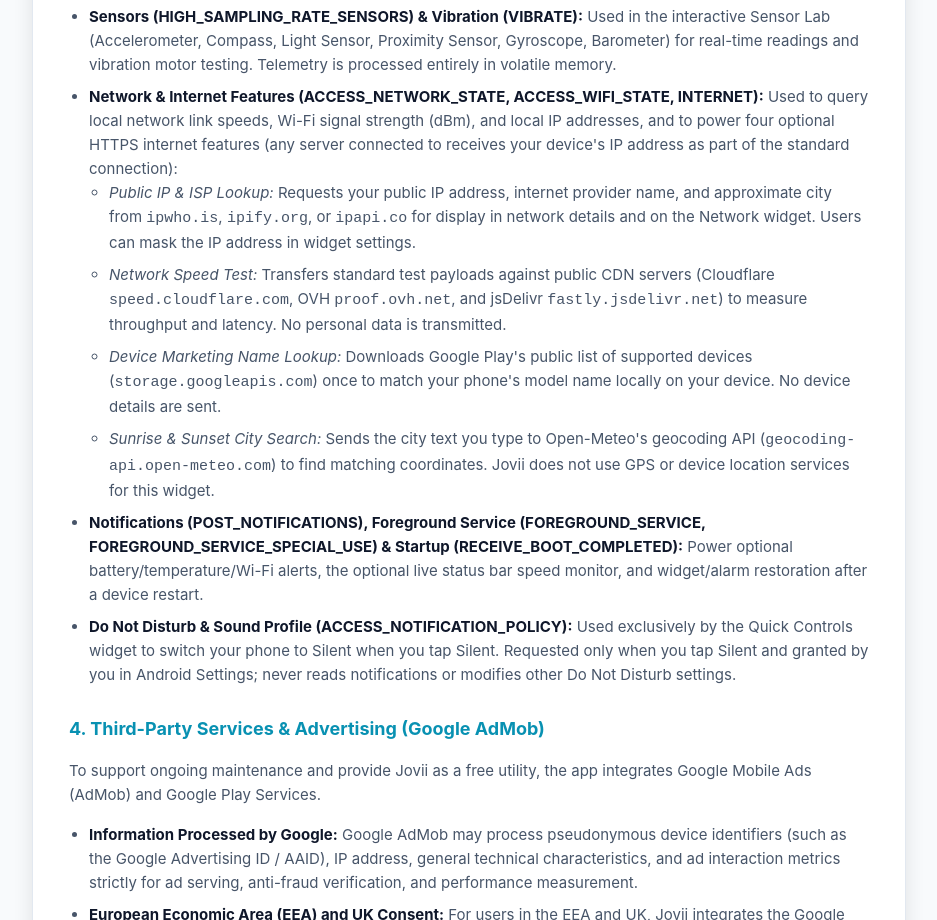
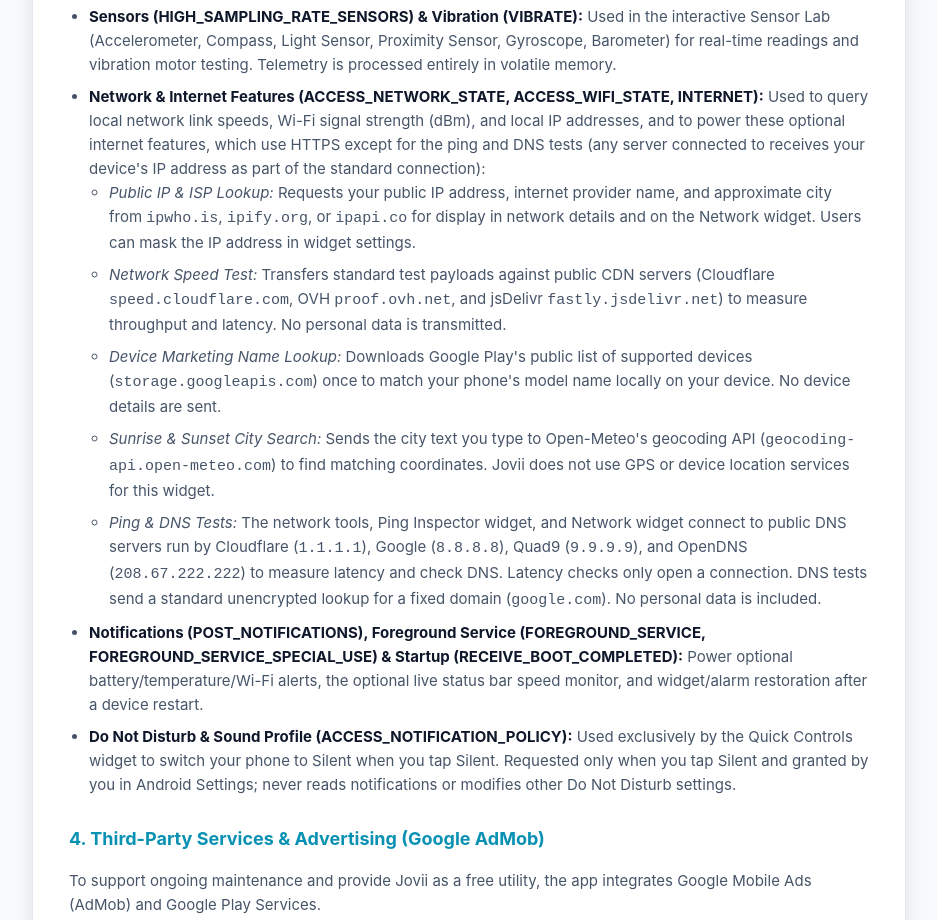
Before and after one commit to bikrampratapsingh/bikrampratapsingh.github.io, a plain HTML site: page jovii/index.html in a window 1280 px wide. Shown: the part 1618-2538 px from the top of the page, without its empty margins (171-1108 px from the left). Drawn offline with Linux system fonts and the light colour scheme.

Commit message:
jovii: disclose ping and DNS tests in privacy policy
Co-Authored-By: Claude Opus 5.5 <noreply@anthropic.com>

```diff
--- a/jovii/index.html
+++ b/jovii/index.html
@@ -125,7 +125,7 @@
             <strong>Application:</strong> Jovii - Device & Hardware Info<br>
             <strong>Package:</strong> com.bps.jovii<br>
             <strong>Developer:</strong> Jovii Studio<br>
-            <strong>Effective Date:</strong> October 27, 2026<br>
+            <strong>Effective Date:</strong> November 6, 2026<br>
             <strong>Public Policy URL:</strong> <a href="https://bikrampratapsingh.github.io/jovii/">https://bikrampratapsingh.github.io/jovii/</a>
         </div>
 
@@ -152,12 +152,13 @@
             <li><strong>Bluetooth &amp; Nearby Devices (BLUETOOTH, BLUETOOTH_CONNECT, NEARBY_WIFI_DEVICES):</strong> Declared with the <code>neverForLocation</code> flag. Used exclusively to read Wi-Fi connection details on Android 13+ and to detect connected Bluetooth audio accessories (such as wireless earbuds) and their battery level for display within the app and on the Bluetooth Earbuds widget. Never used to track physical location or scan for beacons.</li>
             <li><strong>Biometric Scanner (USE_BIOMETRIC):</strong> Used during interactive hardware diagnostics to verify the availability, security tier (Class 3 Strong / Weak), and responsiveness of biometric hardware (fingerprint scanner or face unlock). Authentication is executed exclusively by Android's secure <code>BiometricPrompt</code> and processed inside the device's hardware-isolated Secure Enclave / TEE. Jovii receives only an ephemeral pass/fail validation signal and never accesses biometric data or fingerprint/face templates.</li>
             <li><strong>Sensors (HIGH_SAMPLING_RATE_SENSORS) &amp; Vibration (VIBRATE):</strong> Used in the interactive Sensor Lab (Accelerometer, Compass, Light Sensor, Proximity Sensor, Gyroscope, Barometer) for real-time readings and vibration motor testing. Telemetry is processed entirely in volatile memory.</li>
-            <li><strong>Network &amp; Internet Features (ACCESS_NETWORK_STATE, ACCESS_WIFI_STATE, INTERNET):</strong> Used to query local network link speeds, Wi-Fi signal strength (dBm), and local IP addresses, and to power four optional HTTPS internet features (any server connected to receives your device's IP address as part of the standard connection):
+            <li><strong>Network &amp; Internet Features (ACCESS_NETWORK_STATE, ACCESS_WIFI_STATE, INTERNET):</strong> Used to query local network link speeds, Wi-Fi signal strength (dBm), and local IP addresses, and to power these optional internet features, which use HTTPS except for the ping and DNS tests (any server connected to receives your device's IP address as part of the standard connection):
                 <ul>
                     <li><em>Public IP &amp; ISP Lookup:</em> Requests your public IP address, internet provider name, and approximate city from <code>ipwho.is</code>, <code>ipify.org</code>, or <code>ipapi.co</code> for display in network details and on the Network widget. Users can mask the IP address in widget settings.</li>
                     <li><em>Network Speed Test:</em> Transfers standard test payloads against public CDN servers (Cloudflare <code>speed.cloudflare.com</code>, OVH <code>proof.ovh.net</code>, and jsDelivr <code>fastly.jsdelivr.net</code>) to measure throughput and latency. No personal data is transmitted.</li>
                     <li><em>Device Marketing Name Lookup:</em> Downloads Google Play's public list of supported devices (<code>storage.googleapis.com</code>) once to match your phone's model name locally on your device. No device details are sent.</li>
                     <li><em>Sunrise &amp; Sunset City Search:</em> Sends the city text you type to Open-Meteo's geocoding API (<code>geocoding-api.open-meteo.com</code>) to find matching coordinates. Jovii does not use GPS or device location services for this widget.</li>
+                    <li><em>Ping &amp; DNS Tests:</em> The network tools, Ping Inspector widget, and Network widget connect to public DNS servers run by Cloudflare (<code>1.1.1.1</code>), Google (<code>8.8.8.8</code>), Quad9 (<code>9.9.9.9</code>), and OpenDNS (<code>208.67.222.222</code>) to measure latency and check DNS. Latency checks only open a connection. DNS tests send a standard unencrypted lookup for a fixed domain (<code>google.com</code>). No personal data is included.</li>
                 </ul>
             </li>
             <li><strong>Notifications (POST_NOTIFICATIONS), Foreground Service (FOREGROUND_SERVICE, FOREGROUND_SERVICE_SPECIAL_USE) &amp; Startup (RECEIVE_BOOT_COMPLETED):</strong> Power optional battery/temperature/Wi-Fi alerts, the optional live status bar speed monitor, and widget/alarm restoration after a device restart.</li>
```
